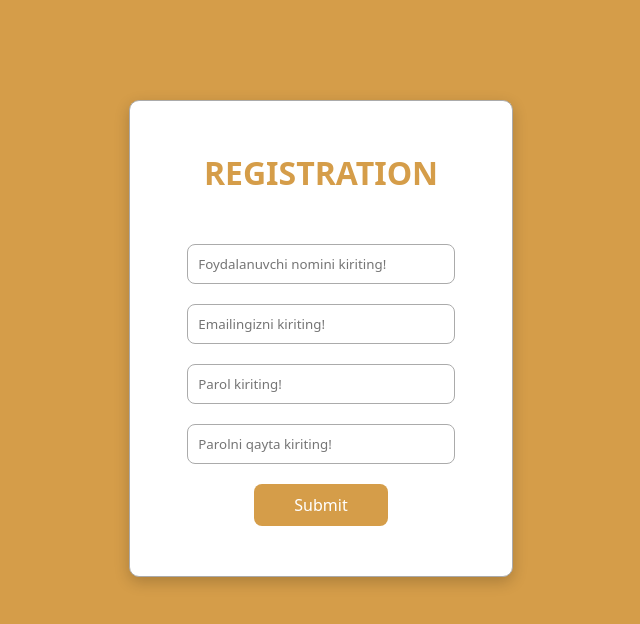
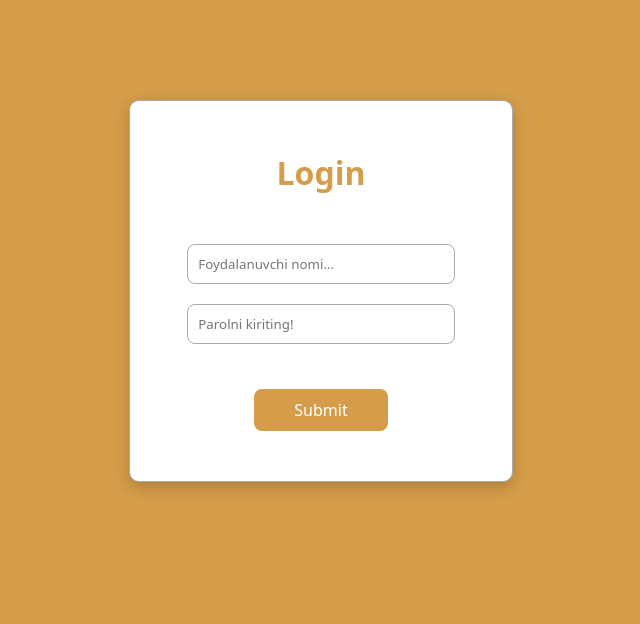
Before and after one commit to Ahrorbek05/6-oy-9-vazifa, a React (Vite) app: page /login in a window 1280 px wide. Before the commit this address led to /register. Shown: the top 624 px of the page, without its empty margins (319-959 px from the left). Built offline with nearby package versions, Linux system fonts and the light colour scheme.

Commit message:
login page change

```diff
--- a/src/App.jsx
+++ b/src/App.jsx
@@ -19,7 +19,7 @@ function App() {
       setIsAuth(true);
     } else {
       if (location.pathname !== '/register') {
-        navigate('/register');
+        navigate('/login');
       }
     }
   }, [token, navigate]);
--- a/src/pages/Login/index.jsx
+++ b/src/pages/Login/index.jsx
@@ -40,7 +40,7 @@ function Login() {
       if (data.accessToken) {
         localStorage.setItem('user', JSON.stringify(data));
         localStorage.setItem('token', data.accessToken);
-        navigate('/');
+        navigate('/login');
       }
       console.log(data);
     })
@@ -56,7 +56,7 @@ function Login() {
     <div className={styles.LoginCard}>
       <h1>Login</h1>
       <form>
-        <input ref={usernameRef} type="text" placeholder='Foydalanuvchi nomi'/>
+        <input ref={usernameRef} type="text" placeholder='Foydalanuvchi nomi...'/>
         <input ref={passwordRef} type="password" placeholder='Parolni kiriting!'/>
         {
           loading ? (
```
